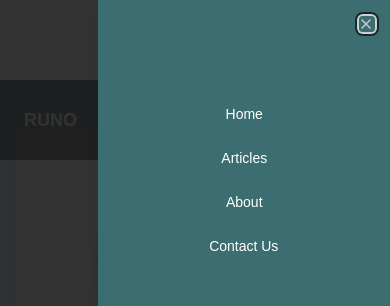
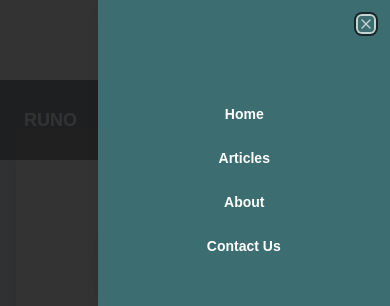
Before and after one commit to sadiarajpoot/dynamic-blog-milestone-03, a Next.js app: page /about in a window 390 px wide. Both pictures are taken after a click on the button 354 px from the left and 36 px from the top of the page. Shown: the top 306 px of the page. Built offline with nearby package versions, Linux system fonts and the light colour scheme.

Commit message:
Update Header.tsx

```diff
--- a/src/components/Header.tsx
+++ b/src/components/Header.tsx
@@ -42,7 +42,7 @@ export function Header() {
             </SheetTrigger>
             <SheetContent className="text-white">
               {/* Mobile Menu */}
-              <ul className="flex flex-col items-center text-sm font-medium gap-6 mt-20">
+              <ul className="flex flex-col items-center text-sm font-bold gap-6 mt-20">
                 <li><Link href="/" className="hover:underline cursor-pointer">Home</Link></li>
                 <li><Link href="/articles" className="hover:underline cursor-pointer">Articles</Link></li>
                 <li><Link href="/about" className="hover:underline cursor-pointer">About</Link></li>
```
